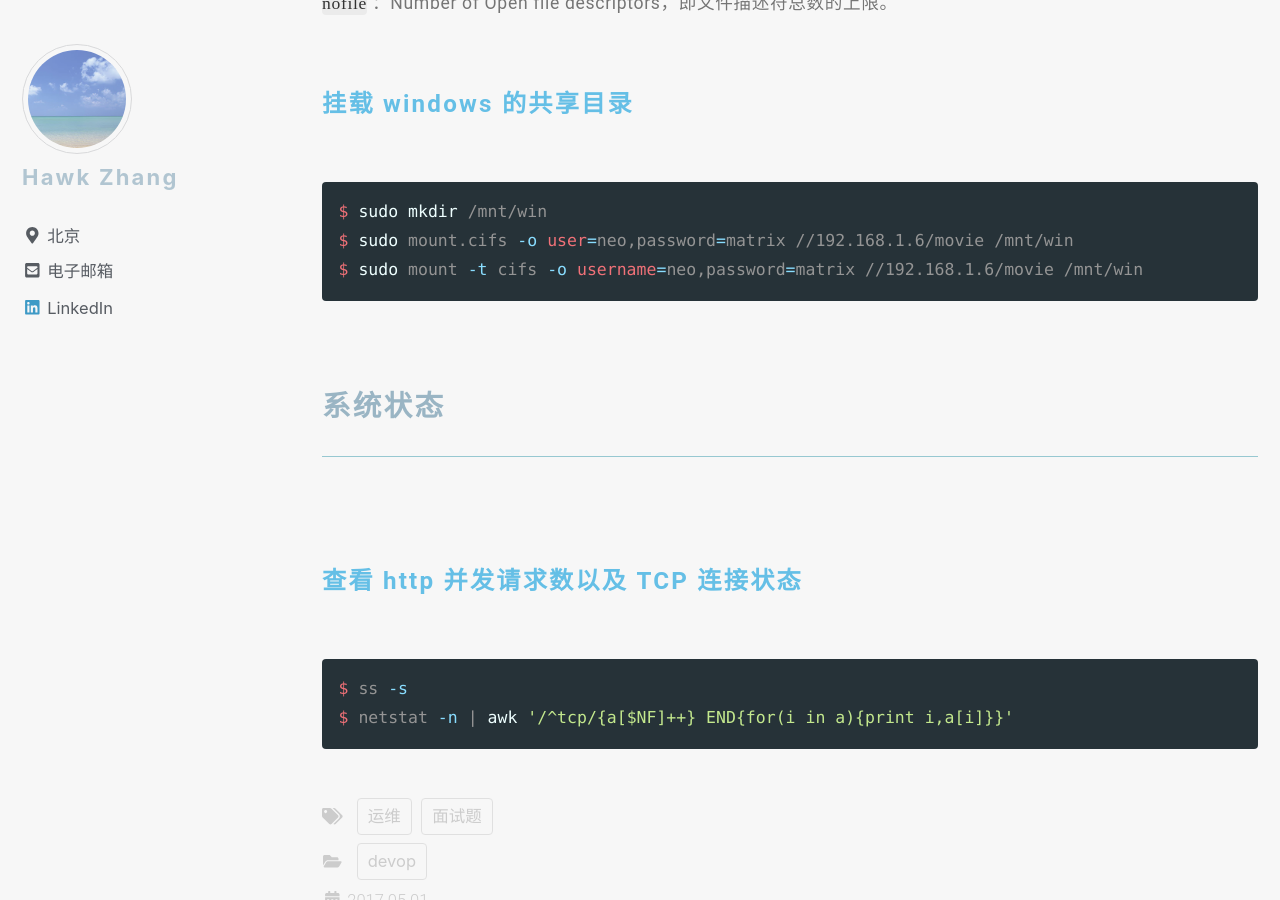
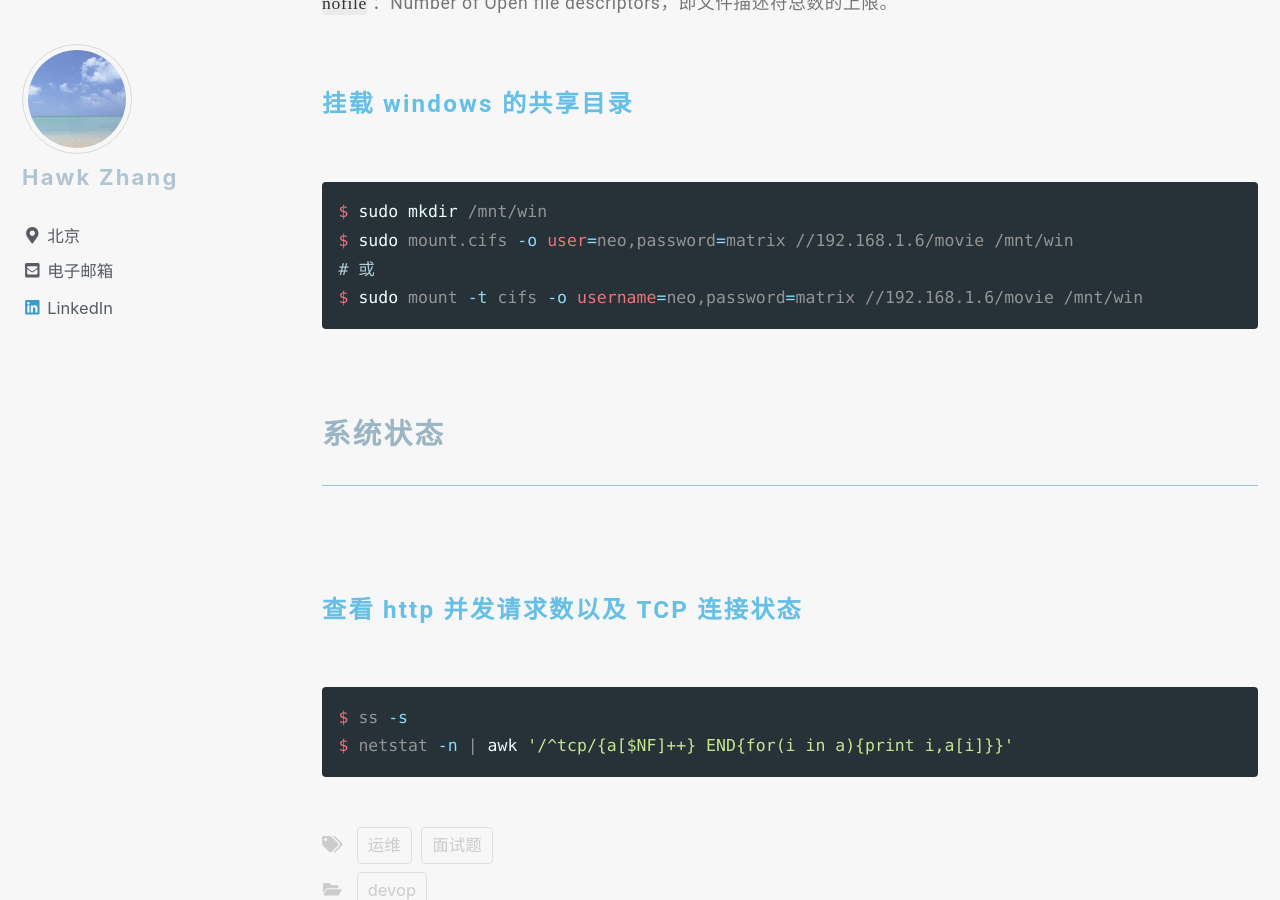
Before and after one commit to narru888/linotes_note, a Jekyll site: the page built from _posts/devop/2017-05-01-interview.md, in a window 1280 px wide and 900 px high, scrolled down 1502 px. Built offline with Jekyll 4.4.1, drawn with Linux system fonts in a browser that asks for light colours; nearby versions of some CDN libraries; a script that is not in the unit is left out.

Commit message:
update on 2018-12-07 16:10:01 CST

````diff
--- a/_posts/devop/2017-05-01-interview.md
+++ b/_posts/devop/2017-05-01-interview.md
@@ -48,6 +48,7 @@
 ```bash
 $ sudo mkdir /mnt/win
 $ sudo mount.cifs -o user=neo,password=matrix //192.168.1.6/movie /mnt/win
+# 或
 $ sudo mount -t cifs -o username=neo,password=matrix //192.168.1.6/movie /mnt/win
 ```
 
````
